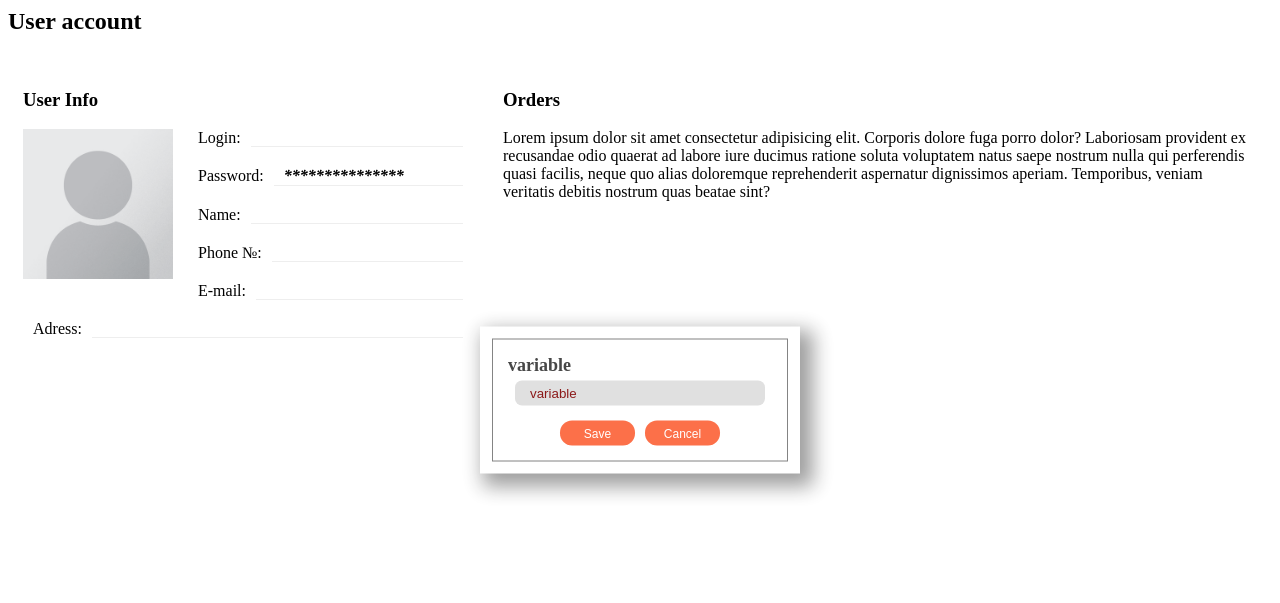
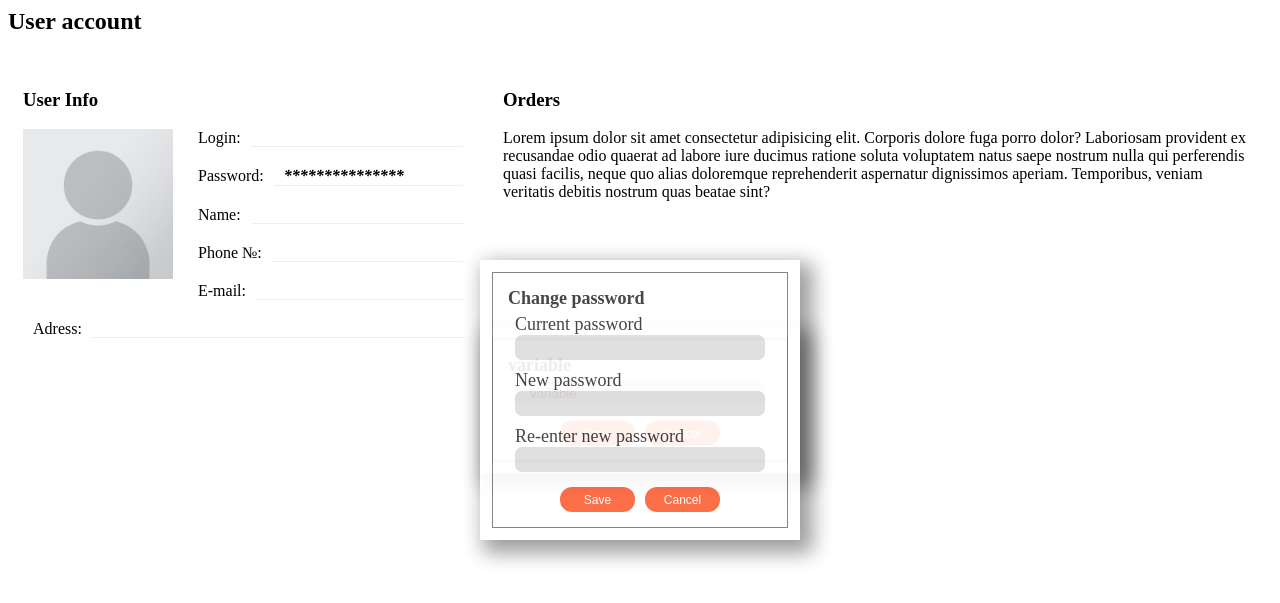
Before and after one commit to kevlampiev/smartmouse2.local, a Symfony app: template templates/userAccPanel.twig in a window 1280 px wide. Shown: the top 603 px of the page. Run offline with Twig, Linux system fonts and the light colour scheme; the template is opened without the code that fills it, so the values that code supplies are empty; some libraries are stand-ins or nearby versions.

Commit message:
added avalability of password changing. Works but doesnt clear

```diff
--- a/public/js/userAccount.js
+++ b/public/js/userAccount.js
@@ -1,13 +1,16 @@
-//Task. Модуль - говно. Переписать на Vue.js (прицепиться ко всей странице el: ".container")
+let wnd = document.querySelector("#editAnyButNotPass");
+let editInp = wnd.querySelector("#editEnyInput");
+let mainLabel = wnd.querySelector("h4");
+let nameLabel = document.querySelector(".userNameDspl");
 
-let wnd = document.querySelector(".fieldEditForm");
-let editInp = wnd.querySelector("input");
-let mainLabel = wnd.querySelector("h4");
-
+//-----------------------------------------------------
+//Редактирование всех полей, кроме пароля
+//-----------------------------------------------------
 function startEditUserData(fieldName, title) {
   mainLabel.innerHTML = title;
   let oldValue = document.querySelector("#" + fieldName + " .fieldBlock__data")
     .innerHTML;
+  oldValue = oldValue.replace(/\t/g, "");
   wnd.setAttribute("data-fieldName", fieldName);
   editInp.value = oldValue;
   wnd.classList.remove("hidden-form");
@@ -20,6 +23,7 @@ function cancelEditUserData() {
 async function proceedEditUserData() {
   let newValue = editInp.value;
   let fieldName = wnd.getAttribute("data-fieldName");
+  document.styleSheets.cursor = "wait";
   let result = await postJson("/useraccount", {
     action: "editUserInfo",
     fieldName: fieldName,
@@ -30,9 +34,44 @@ async function proceedEditUserData() {
     document.querySelector(
       "#" + fieldName + " .fieldBlock__data"
     ).innerHTML = newValue;
+    //Особый случай - изменение имени, надопоправить шанку сайта
+    if (fieldName == "name") {
+      nameLabel.innerHTML = newValue;
+    }
+    wnd.classList.add("hidden-form");
+    document.styleSheets.cursor = "pointer";
   }
+}
 
-  wnd.classList.add("hidden");
+//-----------------------------------------------------
+//Редактирование пароля
+//-----------------------------------------------------
+let wndPass = document.querySelector("#editPass");
+let editcurrentPass = document.querySelector("#currentPassword");
+let editNewPass1 = document.querySelector("#newPassword1");
+let editNewPass2 = document.querySelector("#newPassword2");
+
+function startEditUserPass() {
+  wndPass.classList.remove("hidden-form");
+}
+
+function cancelEditUserPass() {
+  wndPass.classList.add("hidden-form");
+}
+
+async function proceedEditUserPass() {
+  if (editNewPass1.value != editNewPass2.value) {
+    alert("Entered passwords don't match");
+  } else {
+    let result = await postJson("/useraccount", {
+      action: "editUserInfo",
+      fieldName: "password",
+      currentPassword: editcurrentPass.value,
+      value: editNewPass1.value
+    });
+    alert(result);
+    wnd.classList.add("hidden-form");
+  }
 }
 
 document.addEventListener("load", () => {
--- a/public/styles/userAccount.css
+++ b/public/styles/userAccount.css
@@ -109,8 +109,13 @@
   background-color: #222;
   color: white;
 }
+.fieldEditForm label {
+  width: 250px;
+  text-align: left;
+}
 
-input[type="text"] {
+input[type="text"],
+input[type="password"] {
   width: 250px;
   color: maroon;
   margin-bottom: 10px;
--- a/src/Controllers/UserController.php
+++ b/src/Controllers/UserController.php
@@ -42,7 +42,7 @@ class UserController
         if ($action == "editUserInfo") {
             switch ($fieldName) {
                 case "password":
-                    $pass = $input['current_password'];
+                    $pass = $input['currentPassword'];
                     $res = $user->updatePassword($pass, $newValue);
                     break;
                 default:
--- a/src/models/UserModel.php
+++ b/src/models/UserModel.php
@@ -70,7 +70,7 @@ class UserModel
     protected function fillData(array $userInfo): void
     {
         $this->login = $userInfo['login'];
-        $this->pass = $userInfo['pass'];
+        $this->pass = $userInfo['password'];
         $this->name = $userInfo['name'];
         $this->phone = $userInfo['phone'];
         $this->email = $userInfo['email'];
--- a/templates/components/goodsListComp.twig
+++ b/templates/components/goodsListComp.twig
@@ -13,7 +13,7 @@
 			<p>
 				{{good.price}}
 				{{good.currency}}</p>
-			<button type="submit" class="buiItBtn orangeStyled" onclick={{"addItemToCarts(g_id,'g_name','g_img','g_price','g_currency')"|replace({ "g_id": good.id, "g_name": good.name, "g_img": good.img, "g_price": good.price, "g_currency": good.currency} )}}>
+			<button type="submit" class="buiItBtn orangeStyled" onclick={{"addItemToCarts(g_id,'g_name','g_img',g_price,'g_currency')"|replace({ "g_id": good.id, "g_name": good.name, "g_img": good.img, "g_price": good.price, "g_currency": good.currency} )}}>
 				Buy it
 			</button>
 		</div>
--- a/templates/userAccPanel.twig
+++ b/templates/userAccPanel.twig
@@ -29,7 +29,7 @@
 			<div class="fieldBlock__data">
 				***************</div>
 			<div class="fieldBlock__editBtn">
-				<a href="#" onclick="alert('not available now')">
+				<a href="#" onclick="startEditUserPass()">
 					<i class="fa fa-pencil" aria-hidden="true"></i>
 				</a>
 			</div>
@@ -90,26 +90,38 @@
 		</h3>
 		<p>
 			Lorem ipsum dolor sit amet consectetur adipisicing elit.
-															            Corporis dolore fuga porro dolor? Laboriosam provident ex
-															            recusandae odio quaerat ad labore iure ducimus ratione soluta
-															            voluptatem natus saepe nostrum nulla qui perferendis quasi facilis,
-															            neque quo alias doloremque reprehenderit aspernatur dignissimos
-															            aperiam. Temporibus, veniam veritatis debitis nostrum quas beatae sint?
+																																							Corporis dolore fuga porro dolor? Laboriosam provident ex
+																																							recusandae odio quaerat ad labore iure ducimus ratione soluta
+																																							voluptatem natus saepe nostrum nulla qui perferendis quasi facilis,
+																																							neque quo alias doloremque reprehenderit aspernatur dignissimos
+																																							aperiam. Temporibus, veniam veritatis debitis nostrum quas beatae sint?
 		</p>
 	</div>
 
-	<div class="fieldEditForm hidden-form" data-fieldname="noname">
-
+	<div class="fieldEditForm hidden-form" data-fieldname="noname" id="editAnyButNotPass">
 		<div>
-
 			<h4>variable</h4>
-			<input type="text" value="variable">
-
-
+			<input type="text" value="variable" id="editEnyInput">
 			<button onclick="proceedEditUserData()">Save</button>
 			<button onclick="cancelEditUserData()">Cancel</button>
 		</div>
+	</div>
 
+	<div class="fieldEditForm hidden-form" data-fieldname="password" id="editPass">
+		<div>
+			<h4>Change password</h4>
+			<label for="currentPassword">Current password</label>
+			<input type="password" value="" id="currentPassword">
+
+			<label for="newPassword1">New password</label>
+			<input type="password" value="" id="newPassword1">
+
+			<label for="newPassword2">Re-enter new password</label>
+			<input type="password" value="" id="newPassword2">
+			<br>
+			<button onclick="proceedEditUserPass()">Save</button>
+			<button onclick="cancelEditUserPass()">Cancel</button>
+		</div>
 	</div>
 </div>
 
```
Also changed, not shown: src/Controllers/UserRegisterController.php (+19 -6 lines).
